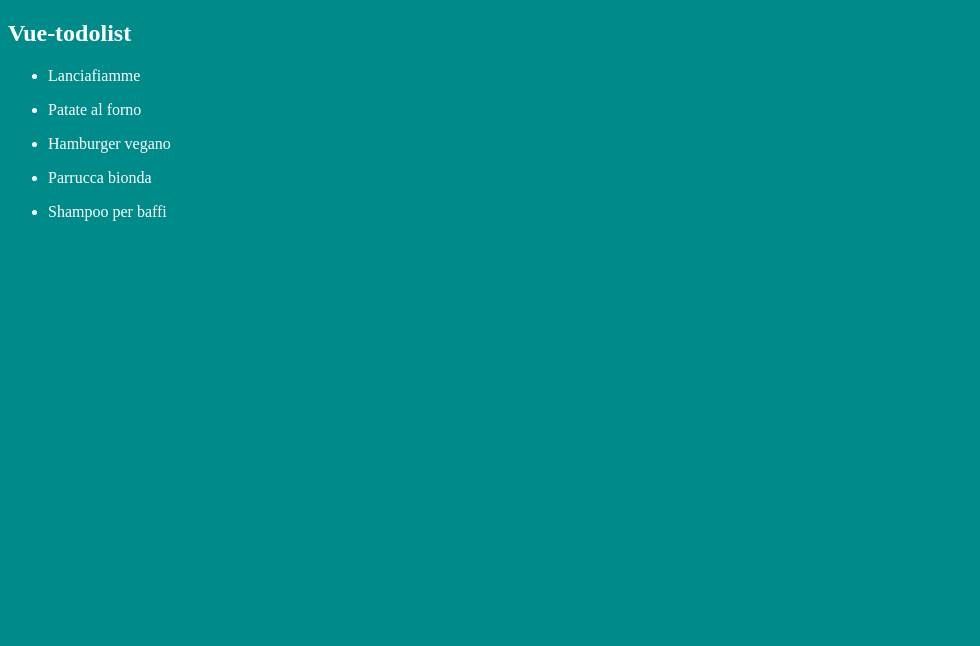
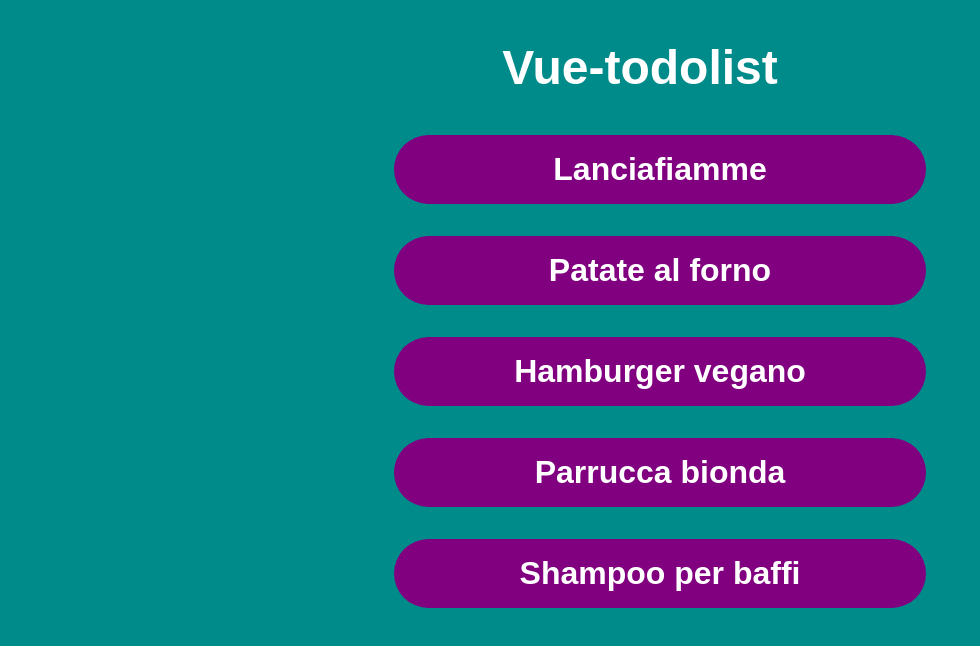
Before and after one commit to Luca-Rubino/vue-todolist, a plain HTML site: page index.html in a window 1280 px wide. Shown: the whole page, without its empty margins (0-980 px from the left). Drawn offline with nearby package versions, Linux system fonts and the light colour scheme.

Commit message:
Personalizzare elementi nel documento

```diff
--- a/css/style.css
+++ b/css/style.css
@@ -1,4 +1,33 @@
 body{
     background-color: darkcyan;
     color: white;
+    font-size: 2rem;
+    font-weight: 700;
+    font-family: Arial, "Helvetica Neue", Helvetica, sans-serif;
 }
+
+h1{
+    text-align: center;
+}
+
+ul{
+    display: flex;
+    justify-content: center;
+}
+
+li{
+    padding: 1rem;
+    list-style: none;
+    background: purple;
+    width: 500px;
+    border-radius: 50px;
+    text-align: center;
+}
+
+.true{
+    text-decoration: line-through black .3rem;
+}
+
+.false{
+    text-decoration: none;
+}
```
